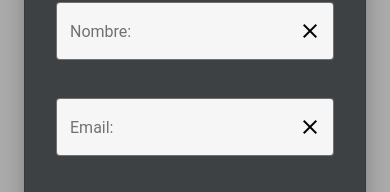
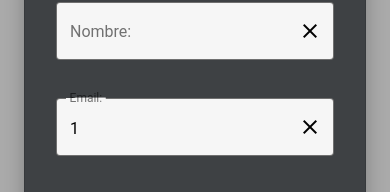
Before and after one commit to Enrique-Izquierdo/DAM_2--PMDM_ReactNative_Expo, a React Native app: screen / in a window 390 px wide. Shown: the part 338-530 px from the top of the page. Built offline with nearby package versions, Linux system fonts and the light colour scheme.

Commit message:
no message

```diff
--- a/src/components/formulario_Paper.js
+++ b/src/components/formulario_Paper.js
@@ -52,7 +52,7 @@ const Formulario = () => {
     }
 
     // Lógica entra Email
-    const [email, setEmail] = useState('');
+    const [email, setEmail] = useState('1');
     const [visible_Email, setVisible_Email] = useState(false);
     const handleOnFocus_Email = () => {
         setVisible_Email(false);
```
